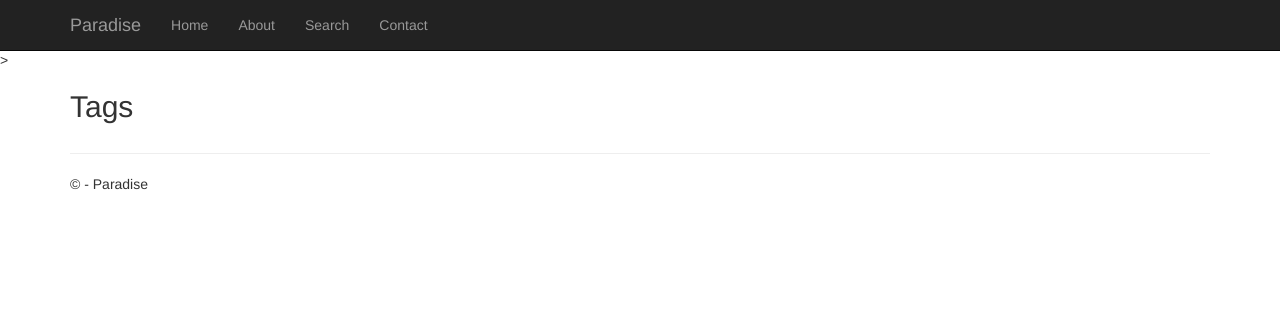
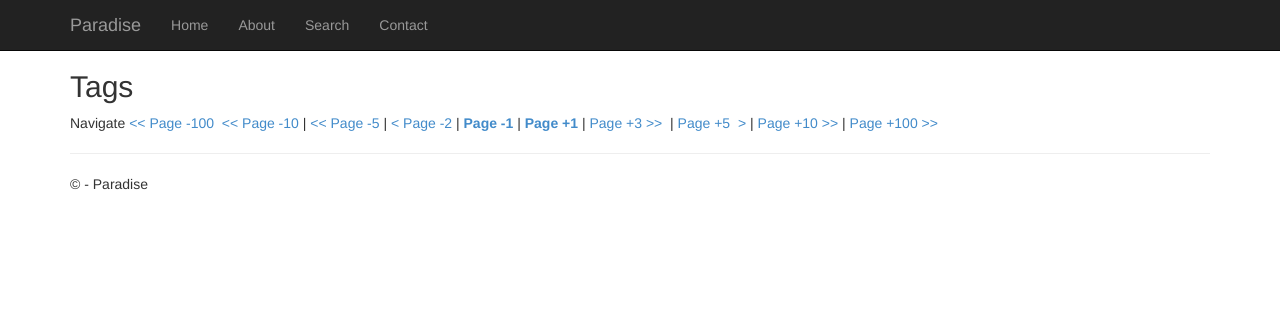
Before and after one commit to radomd92/imageboard, a Flask app: template imageboard/imageboard/templates/tag.html in a window 1280 px wide. Shown: the top 311 px of the page. Run offline with Flask 2, Linux system fonts and the light colour scheme; the template is opened without the code that fills it, so the values that code supplies are empty; some libraries are stand-ins or nearby versions.

Commit message:
add pagination, add link to image page if exists, rm debug prints

```diff
--- a/imageboard/imageboard/application.py
+++ b/imageboard/imageboard/application.py
@@ -11,6 +11,7 @@ from .controllers.file_server import FileServerController
 from .controllers.image import ImageController
 from .serializers.image import Image as ImageSerializer
 from .serializers.social import Message as MessageSerializer
+from .utils import paginated
 
 
 urllib3.disable_warnings()
@@ -41,12 +42,14 @@ def get_used_tags():
 
 
 @app.route('/tags/<tag_name>')
-def get_images_tags(tag_name=None):
+@paginated
+def get_images_tags(tag_name=None, page=0):
     return render_template(
         'tag.html',
         title='Tag',
         tags=None,
-        images_from_tag=image.get_images_with_tag(tag_name),
+        page=page,
+        images_from_tag=image.get_images_with_tag(tag_name, page),
     )
 
 
@@ -120,11 +123,14 @@ def explore(link=''):
             link_item['link'] = link + '$' + link_item['name']
 
         link_item['text'] = link_item['name']
-        file_server.reference_image(
+        already_existing_image = file_server.reference_image(
             link_item['text'],
             link_item['link'],
             link_item.get('size', None)
         )
+        link_item['image_db_data'] = None
+        if already_existing_image is not None:
+            link_item['image_db_data'] = ImageSerializer(already_existing_image).serialize()
 
     return render_template(
         'explorer.html',
@@ -189,7 +195,6 @@ def add_user_comment(image_id=None):
 @app.route('/images/<image_id>/edit/tags', methods=['POST'])
 def edit_image_tag(image_id=None):
     data = request.form.get('tags').split("\r\n")
-    print(data)
     tags = [t.strip().lower() for t in data]
 
     current_image = image.get_image_from_id(image_id)
--- a/imageboard/imageboard/controllers/image.py
+++ b/imageboard/imageboard/controllers/image.py
@@ -45,9 +45,9 @@ class ImageController(BaseController):
             else:
                 raise NotFound(f'[NO_IMAGE_0] No image with ID {image_id}')
 
-    def get_images_with_tag(self, tag_name):
+    def get_images_with_tag(self, tag_name, page=1):
         images = []
-        sql = f"select tag_name, id from images_with_tag where tag_name = '{tag_name}';"
+        sql = f"select tag_name, id from images_with_tag where tag_name = '{tag_name}' limit 25 offset {25*(page-1)};"
         with self.app.app_context():
             query = db.session.execute(sql)
             for tag_name_, image_id in query:
@@ -161,7 +161,6 @@ class ImageController(BaseController):
 
             query = db.session.execute(sql, {'term': '%' + term + '%'})
             for image_id, image_path, name, created_date, file_size, hits, uploader, rating in query:
-                print(image_id, image_path, name, created_date, file_size, hits, uploader, rating)
                 img_model = ImageModel(
                     image_id=image_id, name=name, image_path=image_path, uploader=uploader, file_size=file_size,
                     hits=hits, rating=rating, tags=[]
--- a/imageboard/imageboard/model/image.py
+++ b/imageboard/imageboard/model/image.py
@@ -32,7 +32,6 @@ class Image(Model):
 
     @classmethod
     def from_db(cls, db_model):
-        print(db_model.id)
         image = Image(
             name=db_model.name,
             image_path=db_model.image_path,
--- a/imageboard/imageboard/serializers/__init__.py
+++ b/imageboard/imageboard/serializers/__init__.py
@@ -36,7 +36,6 @@ class JSONBuilder(Builder):
             elif attribute_value is None:
                 main_node[json_node_name] = None
             elif hasattr(attribute_value, '__iter__'):
-                print(json_node_name, '=', attribute_value)
                 main_node[json_node_name] = []
                 for e in attribute_value:
                     if isinstance(e, Builder):
--- a/imageboard/imageboard/serializers/image.py
+++ b/imageboard/imageboard/serializers/image.py
@@ -107,7 +107,6 @@ class Image(JSONBuilder):
 
     @property
     def tags(self) -> list:
-        print(self.model.tags)
         if self.model.tags is not None:
             return [Tag(tag) for tag in self.model.tags]
         else:
--- a/imageboard/imageboard/templates/explorer.html
+++ b/imageboard/imageboard/templates/explorer.html
@@ -23,7 +23,11 @@
             {% for link in links %}
                 {% if link.type != "directory" %}
             <tr>
+                {% if link.image_db_data != None %}
+                <td><a href="/images/{{ link.image_db_data.image_id }}"><img src="/thumbnail/{{ link.link }}/small"></a></td>
+                {% else %}
                 <td><img src="/thumbnail/{{ link.link }}/small"></td>
+                {% endif %}
                 <td><a href="/image_link/{{ link.link }}">{{ link.text }}</a> ({{ link.size // 1024 }} kB)</td>
 
             </tr>
--- a/imageboard/imageboard/templates/image.html
+++ b/imageboard/imageboard/templates/image.html
@@ -12,7 +12,6 @@
                 <img src="/thumbnail/{{ image.image_path }}/large">
                 <br />(Video thumbnail)
                 {% endif %}
-
             </a>
             <hr />
             <p>
--- a/imageboard/imageboard/templates/tag.html
+++ b/imageboard/imageboard/templates/tag.html
@@ -1,4 +1,4 @@
->{% extends "layout.html" %}
+{% extends "layout.html" %}
 {% block content %}
 
 <div class="row">
@@ -21,9 +21,10 @@
         {% for image_from_tag in images_from_tag %}
         <div class="img-thumbnail">
             <a href="/images/{{ image_from_tag.image.image_id }}">
-            <img src="/thumbnail/{{ image_from_tag.image.image_path }}/large"/>
+                <img src="/thumbnail/{{ image_from_tag.image.image_path }}/large"/>
             </a>
-            <p>{{ image_from_tag.image.name }}&nbsp;(<a href="/image_link/{{ image_from_tag.image.image_path }}">full&nbsp;size</a>)</p>
+            <p>{{ image_from_tag.image.name }}&nbsp;(<a href="/image_link/{{ image_from_tag.image.image_path }}">full&nbsp;size</a>)
+            </p>
             <div class="img-thumbnail">Tags:&nbsp;
                 {% for tag in image_from_tag.image.tags %}
                 <a href="/tags/{{ tag.name }}"><span class="label label-default">{{ tag.name }}</span></a>
@@ -34,5 +35,17 @@
         {% endif %}
     </div>
 </div>
+<p>Navigate
+    <a href="?page={{ page-100 }}"> <<&nbsp;Page&nbsp;-100&nbsp;</a>
+    <a href="?page={{ page-10 }}"> <<&nbsp;Page&nbsp;-10&nbsp;</a>|
+    <a href="?page={{ page-5 }}"> <<&nbsp;Page&nbsp;-5&nbsp;</a>|
+    <a href="?page={{ page-2 }}"> <&nbsp;Page&nbsp;-2&nbsp;</a>|
+    <a href="?page={{ page-1 }}"><strong>Page -1</strong>&nbsp;</a>|
 
+    <a href="?page={{ page+1 }}"><strong>Page&nbsp;+1</strong>&nbsp;</a>|
+    <a href="?page={{ page+2 }}">Page&nbsp;+3&nbsp;>> &nbsp;</a>|
+    <a href="?page={{ page+5 }}">Page&nbsp;+5 &nbsp;>&nbsp;</a>|
+    <a href="?page={{ page+10 }}">Page&nbsp;+10&nbsp;>>&nbsp;</a>|
+    <a href="?page={{ page+100 }}">Page&nbsp;+100&nbsp;>>&nbsp;</a>
+</p>
 {% endblock %}
--- a/imageboard/runserver.py
+++ b/imageboard/runserver.py
@@ -6,7 +6,7 @@ from os import environ
 from imageboard.application import app
 
 if __name__ == '__main__':
-    HOST = environ.get('SERVER_HOST', 'localhost')
+    HOST = environ.get('SERVER_HOST', '0.0.0.0')
     try:
         PORT = int(environ.get('SERVER_PORT', '8000'))
     except ValueError:
```
Also changed, not shown: imageboard/imageboard/controllers/file_server.py (+5 -2 lines), imageboard/imageboard/utils.py (added, +13 -0 lines).
